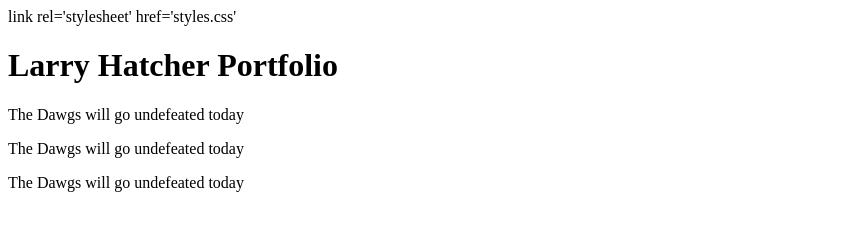
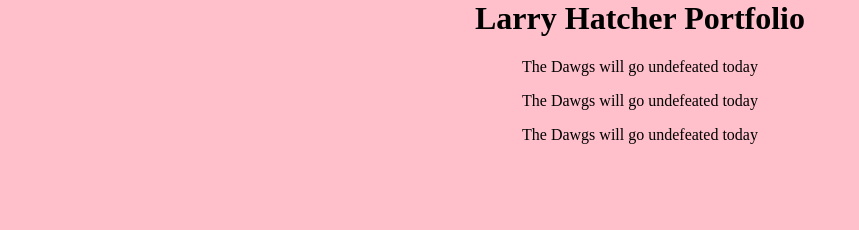
Before and after one commit to Boulderdawg/larryco, a plain HTML site: page index.html in a window 1280 px wide. Shown: the whole page, without its empty margins (0-859 px from the left). Drawn offline with Linux system fonts and the light colour scheme.

Commit message:
Update index.html

```diff
--- a/index.html
+++ b/index.html
@@ -3,7 +3,7 @@
     <meta charset="UTF-8">
     <meta name="viewport" content="width=device-width, initial-scale=1.0">
     <title>Document</title>
-    link rel='stylesheet' href='styles.css'
+    <link rel='stylesheet' href='styles.css'>
 </head>
 <body>
     <h1>Larry Hatcher Portfolio</h1>
```
